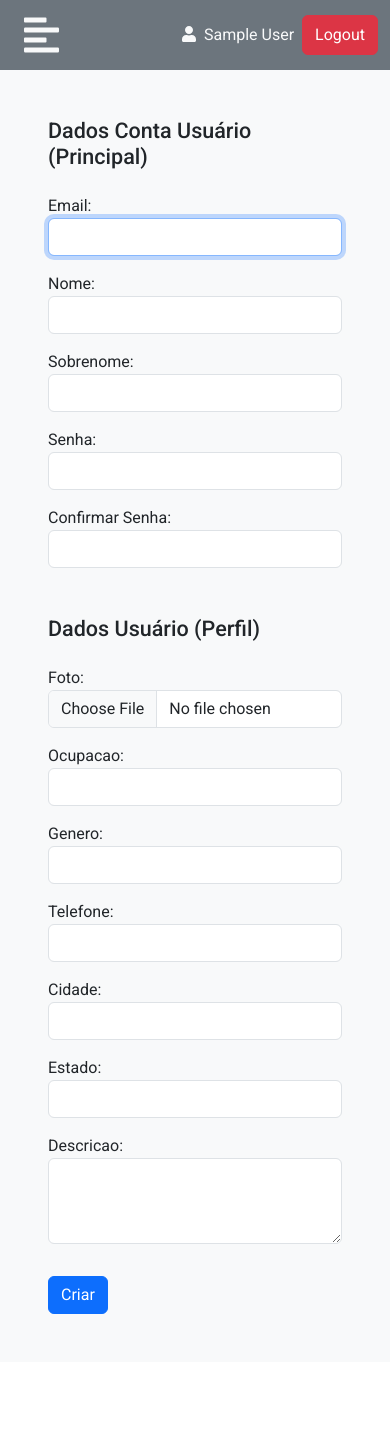
After one commit to necreto/ProjetoSiteDjango, a Django app: page /contas/adicionar-usuario/ in a window 390 px wide. The commit adds this page. Run offline with Django 5.2, Linux system fonts and the light colour scheme; the visitor is signed in with stand-in values (Sample User, id 1); parts of the project's set-up code (start-up, migrations or seed data) failed here and were passed over.

Commit message:
adicionado ao painel de configurações o form para criação de usuario e perfil no menu configurações

```diff
--- a/apps/config/templates/configuracao.html
+++ b/apps/config/templates/configuracao.html
@@ -7,9 +7,10 @@
         <h4>Contas</h4>
         <p>Configurações do aplicativo contas</p>
         <ul>
-            <li><a href="{% url 'password_change' %}">Alterar minha senha</a></li>
+            <li><a href="{% url 'password_change' %}">Alterar Minha Senha</a></li>
             {% if perms.contas.view_myuser %}
-            <li><a href="{% url 'lista_usuarios' %}">Lista Todos usuários</a></li>
+            <li><a href="{% url 'adicionar_usuario' %}">Adicionar Novo Usuário</a></li>
+            <li><a href="{% url 'lista_usuarios' %}">Lista Todos Usuários</a></li>
             {% endif %}
         </ul>
     </div>
--- /dev/null
+++ b/apps/contas/templates/adicionar-usuario.html
@@ -0,0 +1,44 @@
+{% extends 'base_dashboard.html' %}
+{% block title %}Adicionar Usuário{% endblock %}
+{% block content_dash %}
+<div class="p-5 bg-light">
+    <form class="row" method="POST" autocomplete="off" enctype="multipart/form-data">
+        {% csrf_token %}
+        <h4>Dados Conta Usuário (Principal)</h4>
+        {% for field in user_form %}
+        {% if field == user_form.email %}
+        <div class="col-md-12">
+            <div class="mt-3">
+            {{ field.label_tag }}
+            {{ field }}
+            </div>
+        </div>
+        {% endif %}
+        {% if not field == user_form.email %}
+        <div class="col-md-6">
+            <div class="mt-3">
+            {{ field.label_tag }}
+            {{ field }}
+            </div>
+        </div>
+        {% endif %}
+        {% endfor %}
+
+        <div class="mt-5">
+            <h4>Dados Usuário (Perfil)</h4>
+        </div>
+        {% for field in perfil_form %}
+        <div class="col-md-6">
+            <div class="mt-3">
+            {{ field.label_tag }}
+            {{ field }}
+            </div>
+        </div>
+        {% endfor %}
+
+        <div class="mt-3">
+            <button class="btn btn-primary mt-3" type="submit">Criar</button>
+        </div>
+    </form>
+</div>
+{% endblock %}
--- a/apps/contas/templates/lista-usuarios.html
+++ b/apps/contas/templates/lista-usuarios.html
@@ -5,8 +5,8 @@
 <div class="p-3">
 
 	<div class="d-flex justify-content-between mb-3">
-		<button class="btn btn-secondary" onclick="window.location.href='#'">
-			<i class="fas fa-user mx-2"></i> Adicionar Novo</button>
+		<button class="btn btn-secondary" onclick="window.location.href='{% url 'adicionar_usuario' %}'">
+            <i class="fas fa-user mx-2"></i> Adicionar Novo</button>
 		<h2>Todas usuários cadastrados no sistema</h2>
 	</div>
 
--- a/apps/contas/urls.py
+++ b/apps/contas/urls.py
@@ -10,4 +10,5 @@ urlpatterns = [
     path('atualizar-usuario/', views.atualizar_meu_usuario, name='atualizar_meu_usuario'),
     path('atualizar-usuario/<slug:username>/',  views.atualizar_usuario, name='atualizar_usuario'),
     path('lista-usuarios/', views.lista_usuarios, name='lista_usuarios'),
+    path('adicionar-usuario/',  views.adicionar_usuario, name='adicionar_usuario'),
 ]
--- a/apps/contas/views.py
+++ b/apps/contas/views.py
@@ -7,6 +7,7 @@ from django.contrib.auth.decorators import login_required
 from contas.models import MyUser
 from contas.permissions import grupo_colaborador_required
 from perfil.models import Perfil
+from perfil.forms import PerfilForm
 
 # Create your views here.
 def timeout_view(request):
@@ -86,3 +87,28 @@ def atualizar_usuario(request, username):
 def lista_usuarios(request): # Lista Cliente
 	lista_usuarios = MyUser.objects.select_related('perfil').filter(is_superuser=False)
 	return render(request, 'lista-usuarios.html', {'lista_usuarios': lista_usuarios})
+
+@login_required
+@grupo_colaborador_required(['Administradores','Colaborador'])
+def adicionar_usuario(request):
+    user_form = CustomUserCreationForm()
+    perfil_form = PerfilForm()
+
+    if request.method == 'POST':
+        user_form = CustomUserCreationForm(request.POST)
+        perfil_form = PerfilForm(request.POST, request.FILES)
+
+        if user_form.is_valid() and perfil_form.is_valid():
+            # Salve o usuário
+            usuario = user_form.save()
+
+            # Crie um novo perfil para o usuário
+            perfil = perfil_form.save(commit=False)
+            perfil.usuario = usuario
+            perfil.save()
+
+            messages.success(request, 'Usuário adicionado com sucesso.')
+            return redirect('lista_usuarios')
+
+    context = {'user_form': user_form, 'perfil_form': perfil_form}
+    return render(request, "adicionar-usuario.html", context)
--- /dev/null
+++ b/apps/perfil/forms.py
@@ -0,0 +1,21 @@
+from django import forms
+from perfil.models import Perfil
+
+class PerfilForm(forms.ModelForm):
+    descricao = forms.CharField(
+        widget=forms.Textarea(attrs={'rows': 3}),
+        max_length=200
+    )
+    class Meta:
+        model = Perfil
+        fields = ['foto', 'ocupacao', 'genero', 'telefone',
+                    'cidade','estado', 'descricao']
+
+    def __init__(self, *args, **kwargs):
+        self.user = kwargs.pop('user', None)
+        super(PerfilForm, self).__init__(*args, **kwargs)
+        for field_name, field in self.fields.items():
+            if field.widget.__class__ in [forms.CheckboxInput, forms.RadioSelect]:
+                field.widget.attrs['class'] = 'form-check-input'
+            else:
+                field.widget.attrs['class'] = 'form-control'
```
